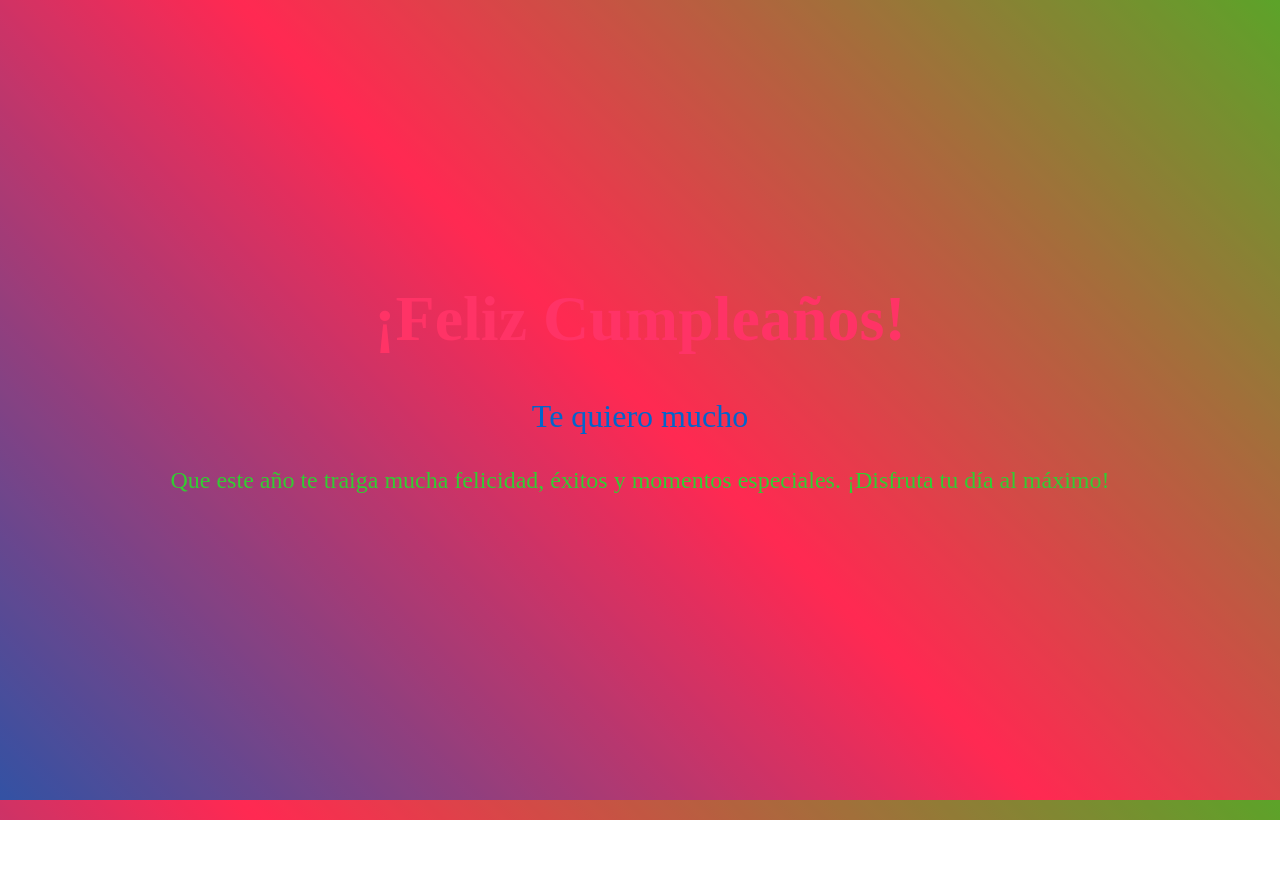
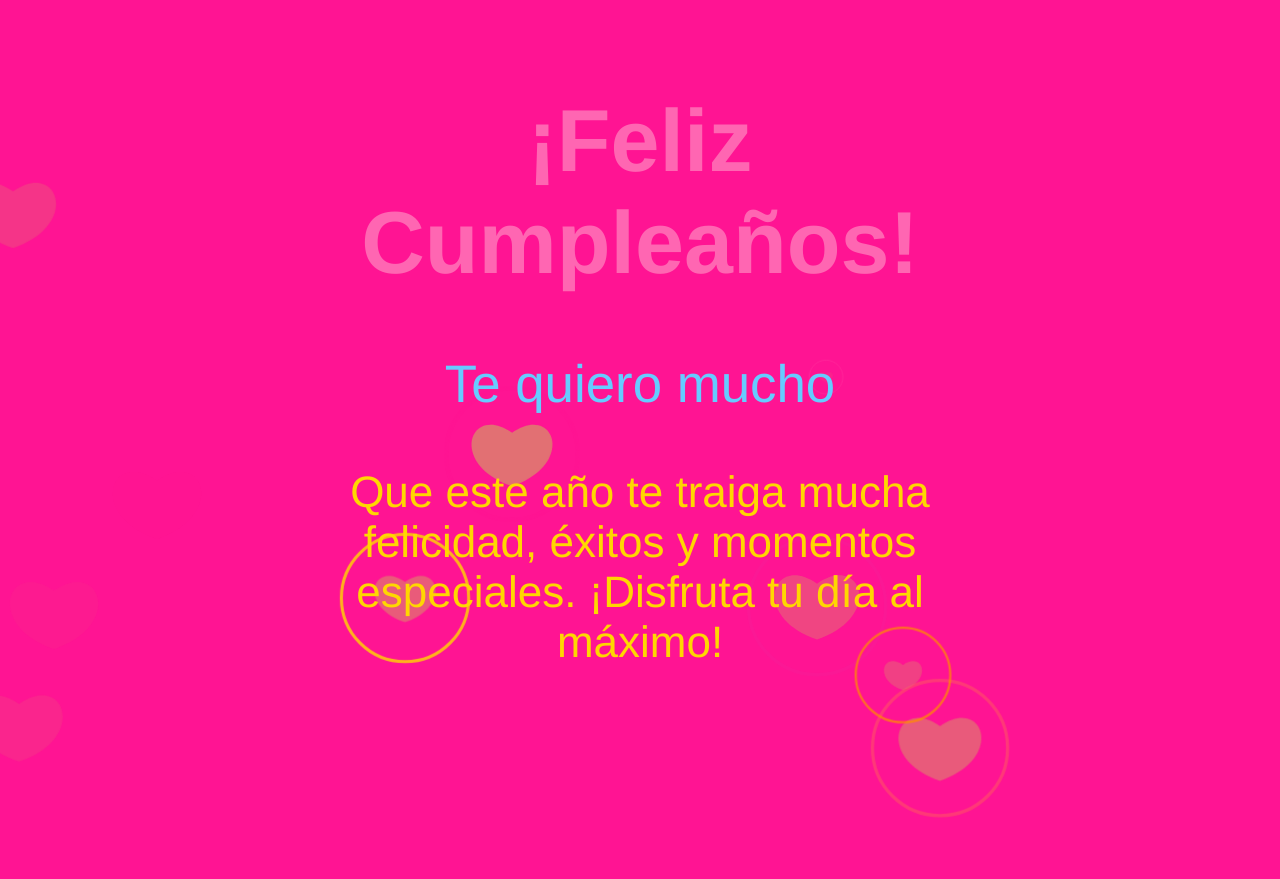
Before and after one commit to EF2k2/EF2k2.github.io, a plain HTML site: page index.html in a window 1280 px wide. Before the commit the page ends 820 px from the top, so only its background shows below. Drawn offline with nearby package versions, Linux system fonts and the light colour scheme.

Commit message:
Update estilos.css

```diff
--- a/estilos.css
+++ b/estilos.css
@@ -1,84 +1,117 @@
-/* estilos.css */
-
 body {
+    animation: changeColor 5s infinite alternate; /* Animación de cambio de color */
+    color: #555;
+    font-size: 1.1em;
+    font-family: 'Helvetica Neue', Helvetica, Arial, sans-serif;
+    overflow: hidden;
     margin: 0;
-    display: flex;
-    align-items: center;
-    justify-content: center;
-    height: 100vh;
-    overflow: hidden;
-    animation: cambiarColores 10s infinite;
 }
 
-@keyframes cambiarColores {
+@keyframes changeColor {
     0% {
-        background: linear-gradient(45deg, #ff3366, #33cc33, #0066cc);
+        background-color: #FF66B2; /* Color inicial */
     }
     25% {
-        background: linear-gradient(45deg, #33cc33, #0066cc, #ff3366);
+        background-color: #66CCFF;
     }
     50% {
-        background: linear-gradient(45deg, #0066cc, #ff3366, #33cc33);
+        background-color: #FFD700;
     }
     75% {
-        background: linear-gradient(45deg, #ff3366, #33cc33, #0066cc);
+        background-color: #FF8C00;
     }
     100% {
-        background: linear-gradient(45deg, #33cc33, #0066cc, #ff3366);
+        background-color: #FF1493; /* Color final */
     }
 }
 
-.fondo-con-diseno {
-    position: relative;
+
+
+  * {
+    box-sizing: border-box;
+  }
+
+  html,
+  body {
+    height: 100%;
+  }
+
+  .bubble {
+      position: absolute;
+    width: 10vw;
+    height: 10vw;
+    min-width: 70px;
+    min-height: 70px;
+    max-width: 150px;
+    max-height: 150px;
+    color: #3a8de0;
+    border-radius: 50%;
+  }
+
+
+  .bubble-dummy {
+    content: "";
+    position: absolute;
+    top: 0;
+    right: 0;
+    bottom: 0;
+    left: 0;
+    border-radius: inherit;
+    border: .2em solid currentColor;
+    /**animation: bubbleUp 1200ms ease-out forwards;**/
+  }
+
+  @keyframes bubbleUp {
+      from {
+      opacity: 0;
+      transform: scale(0);
+    }
+
+    50% {
+      opacity: 1;
+      transform: scale(1);
+    }
+
+    100% {
+      opacity: 0;
+      transform: scale(1.1);
+    }
+  }
+
+
+  .heart {
+      width: 100%;
+    height: 100%;
+    background: transparent;
+  }
+
+  .heart path {
+    fill: #e27373;
+    stroke: none;
+  }
+  #mensaje-container {
+    position: absolute;
+    top: 50%;
+    left: 50%;
+    transform: translate(-50%, -50%);
     text-align: center;
-    background-color: rgba(255, 0, 0, 0.2);
-    padding: 20px;
-    min-height: 100vh;
-}
-
-.centrado {
-    display: flex;
-    flex-direction: column;
-    justify-content: center;
-    align-items: center;
-    height: 100%;
-}
-
-#mensaje-container {
-    position: relative;
     z-index: 2;
 }
 
 #mensaje1 {
-    color: #ff3366;
-    font-size: 4em;
+    color: #FF66B2;
+    font-size: 5em; /* Ajusta el tamaño del primer mensaje */
     margin-top: 0;
 }
 
 #mensaje2 {
-    color: #0066cc;
-    font-size: 2em;
+    color: #66CCFF;
+    font-size: 3em; /* Ajusta el tamaño del segundo mensaje */
     margin-top: 0;
 }
 
 #mensaje3 {
-    color: #33cc33;
-    font-size: 1.5em;
+    color: #FFD700;
+    font-size: 2.5em; /* Ajusta el tamaño del tercer mensaje */
     margin-top: 0;
 }
-
-#globos-container {
-    position: absolute;
-    top: 0;
-    left: 0;
-    width: 100%;
-    height: 100%;
-    pointer-events: none;
-}
-#particles-js {
-    position: relative;
-    width: 100%;
-    height: 100vh;
-    background-color: rgba(255, 0, 0, 0.2);
-    z-index: 1; /* Asegura que el contenedor de partículas esté por debajo de otros elementos */
-}
```
